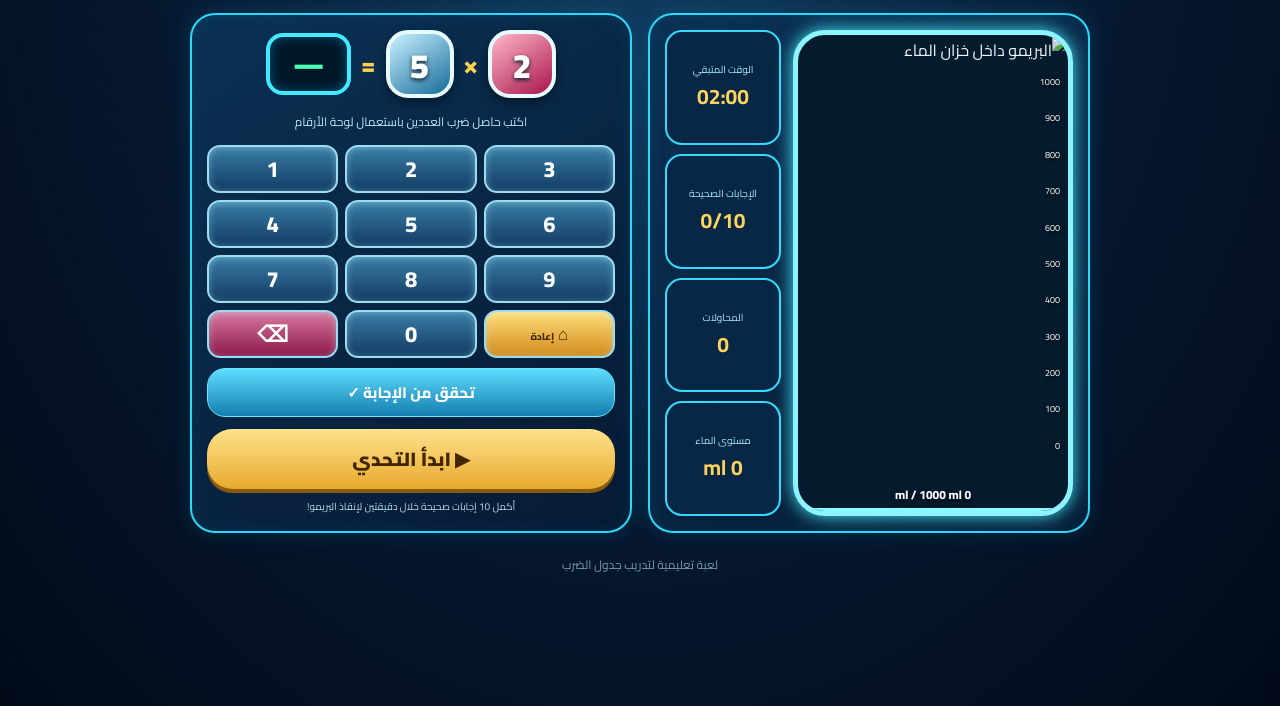
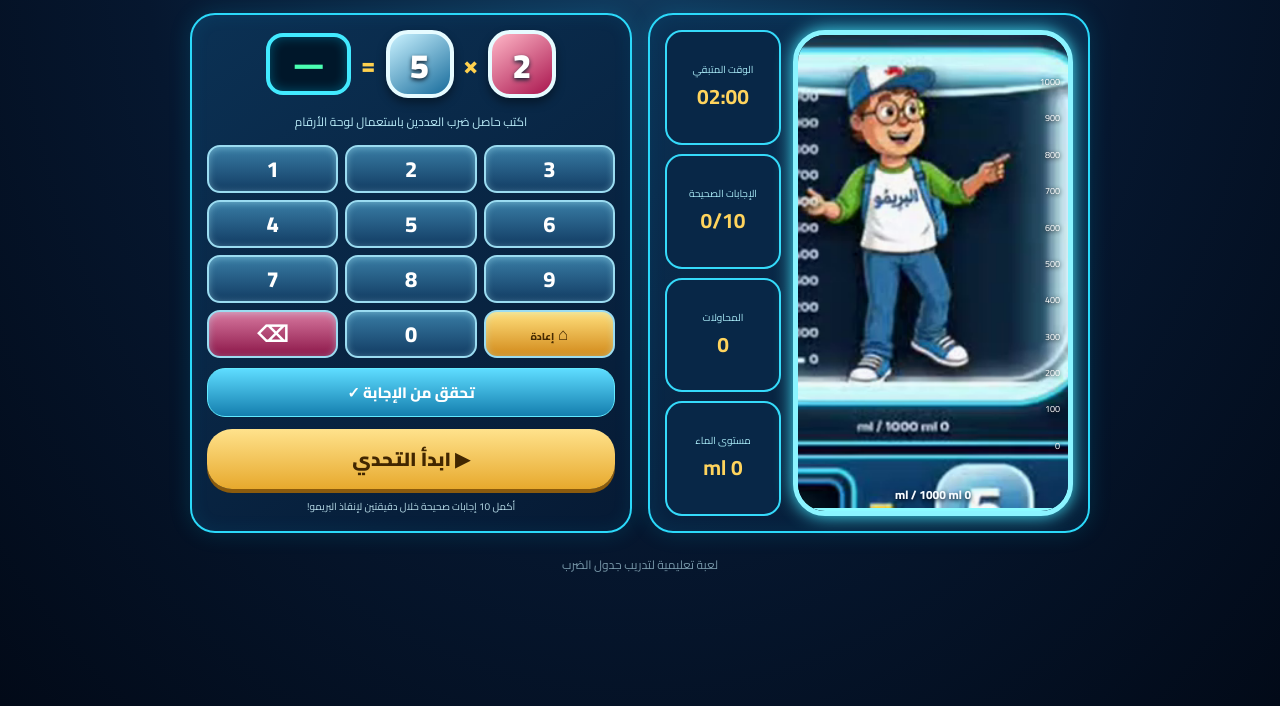
Before and after one commit to nassimhajji377/-, a plain HTML site: page index.html in a window 1280 px wide. Shown: the part 94-800 px from the top of the page. Drawn offline with Linux system fonts and the light colour scheme.

Commit message:
Update index.html

```diff
--- a/index.html
+++ b/index.html
@@ -20,7 +20,7 @@
           <div class="tank-scale" aria-hidden="true">
             <span>1000</span><span>900</span><span>800</span><span>700</span><span>600</span><span>500</span><span>400</span><span>300</span><span>200</span><span>100</span><span>0</span>
           </div>
-          <img src="assets/primo-tank-reference.png" alt="البريمو داخل خزان الماء" class="hero-image">
+          <img src="primo-tank-reference.png" alt="البريمو داخل خزان الماء" class="hero-image">
           <div class="water" id="water"></div>
           <div class="water-label"><span id="waterValue">0</span> ml / 1000 ml</div>
         </div>
```
